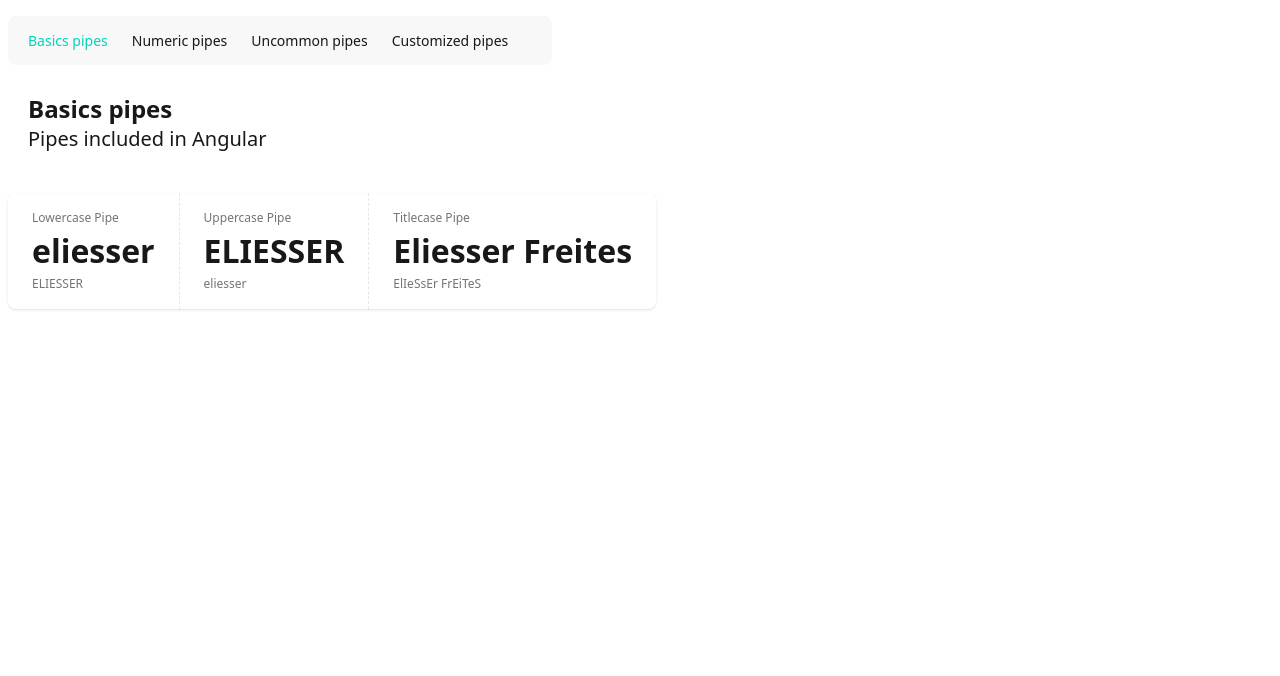
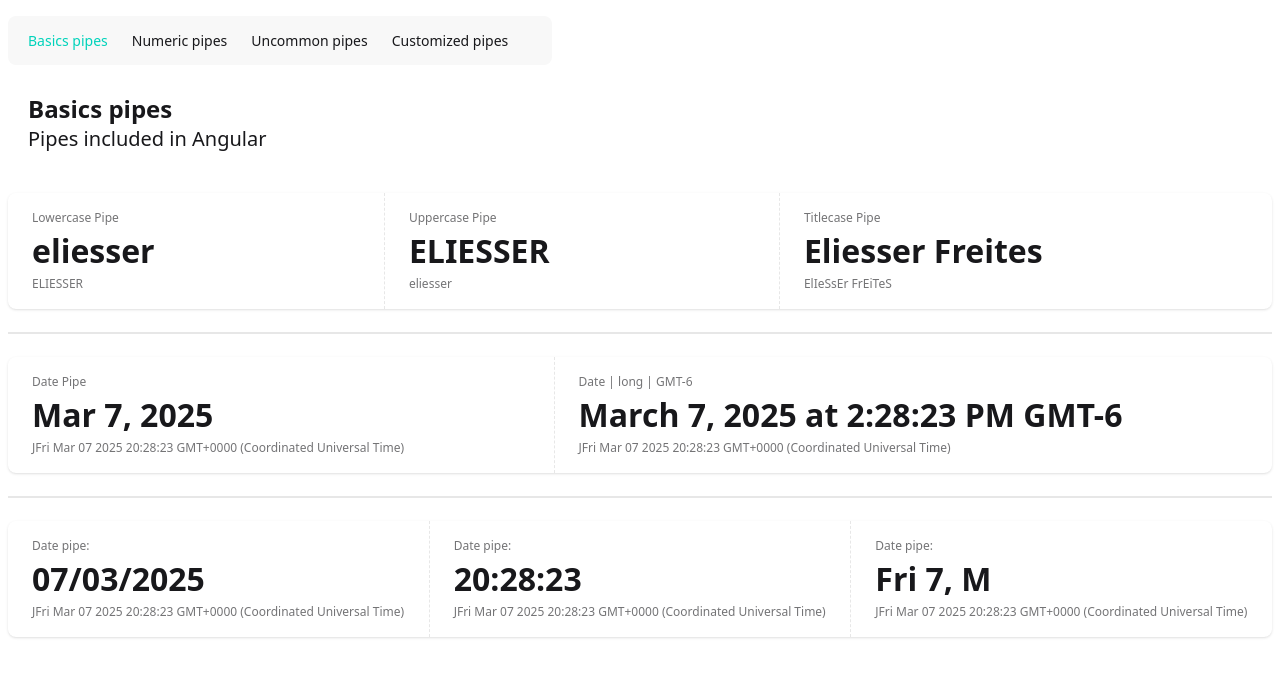
Before and after one commit to eliesser/angular-curso-2025-pipes-app, an Angular app: page /basic in a window 1280 px wide. Shown: the top 676 px of the page. Built offline with nearby package versions, Linux system fonts and the light colour scheme.

Commit message:
add date pipes to basic page and implement live date updates

```diff
--- a/src/app/pages/basic-page/basic-page.component.html
+++ b/src/app/pages/basic-page/basic-page.component.html
@@ -3,7 +3,7 @@
   <h3 class="text-xl font-thin">Pipes included in Angular</h3>
 </section>
 
-<div class="stats stats-vertical lg:stats-horizontal shadow mt-10">
+<div class="stats stats-vertical lg:stats-horizontal shadow mt-10 w-full">
   <div class="stat">
     <div class="stat-title">Lowercase Pipe</div>
     <div class="stat-value">{{ nameUpper() | lowercase }}</div>
@@ -22,3 +22,47 @@
     <div class="stat-desc">{{ fullName() }}</div>
   </div>
 </div>
+
+<div class="divider"></div>
+
+<div class="stats stats-vertical lg:stats-horizontal shadow w-full">
+  <div class="stat">
+    <div class="stat-title">Date Pipe</div>
+    <div class="stat-value">{{ customDate() | date }}</div>
+    <div class="stat-desc">J{{ customDate() }}</div>
+  </div>
+
+  <div class="stat">
+    <div class="stat-title">Date | long | GMT-6</div>
+    <div class="stat-value">{{ customDate() | date : "long" : "GMT-6" }}</div>
+    <div class="stat-desc">J{{ customDate() }}</div>
+  </div>
+</div>
+
+<div class="divider"></div>
+
+<div class="stats stats-vertical lg:stats-horizontal shadow w-full">
+  <div class="stat">
+    <div class="stat-title">Date pipe:</div>
+    <div class="stat-value">
+      {{ customDate() | date : "dd/MM/yyyy" }}
+    </div>
+    <div class="stat-desc">J{{ customDate() }}</div>
+  </div>
+
+  <div class="stat">
+    <div class="stat-title">Date pipe:</div>
+    <div class="stat-value">
+      {{ customDate() | date : "HH:mm:ss" }}
+    </div>
+    <div class="stat-desc">J{{ customDate() }}</div>
+  </div>
+
+  <div class="stat">
+    <div class="stat-title">Date pipe:</div>
+    <div class="stat-value">
+      {{ customDate() | date : "EEE d, MMMMM" }}
+    </div>
+    <div class="stat-desc">J{{ customDate() }}</div>
+  </div>
+</div>
--- a/src/app/pages/basic-page/basic-page.component.ts
+++ b/src/app/pages/basic-page/basic-page.component.ts
@@ -1,13 +1,29 @@
-import { LowerCasePipe, TitleCasePipe, UpperCasePipe } from '@angular/common';
-import { Component, signal } from '@angular/core';
+import {
+  DatePipe,
+  LowerCasePipe,
+  TitleCasePipe,
+  UpperCasePipe,
+} from '@angular/common';
+import { Component, effect, signal } from '@angular/core';
 
 @Component({
   selector: 'app-basic-page',
-  imports: [LowerCasePipe, UpperCasePipe, TitleCasePipe],
+  imports: [LowerCasePipe, UpperCasePipe, TitleCasePipe, DatePipe],
   templateUrl: './basic-page.component.html',
 })
 export default class BasicPageComponent {
   nameLower = signal('eliesser');
   nameUpper = signal('ELIESSER');
   fullName = signal('ElIeSsEr FrEiTeS');
+  customDate = signal(new Date());
+
+  tickingDateEffect = effect((onCleanup) => {
+    const interval = setInterval(() => {
+      this.customDate = signal(new Date());
+    }, 1000);
+
+    onCleanup(() => {
+      clearInterval(interval);
+    });
+  });
 }
```
